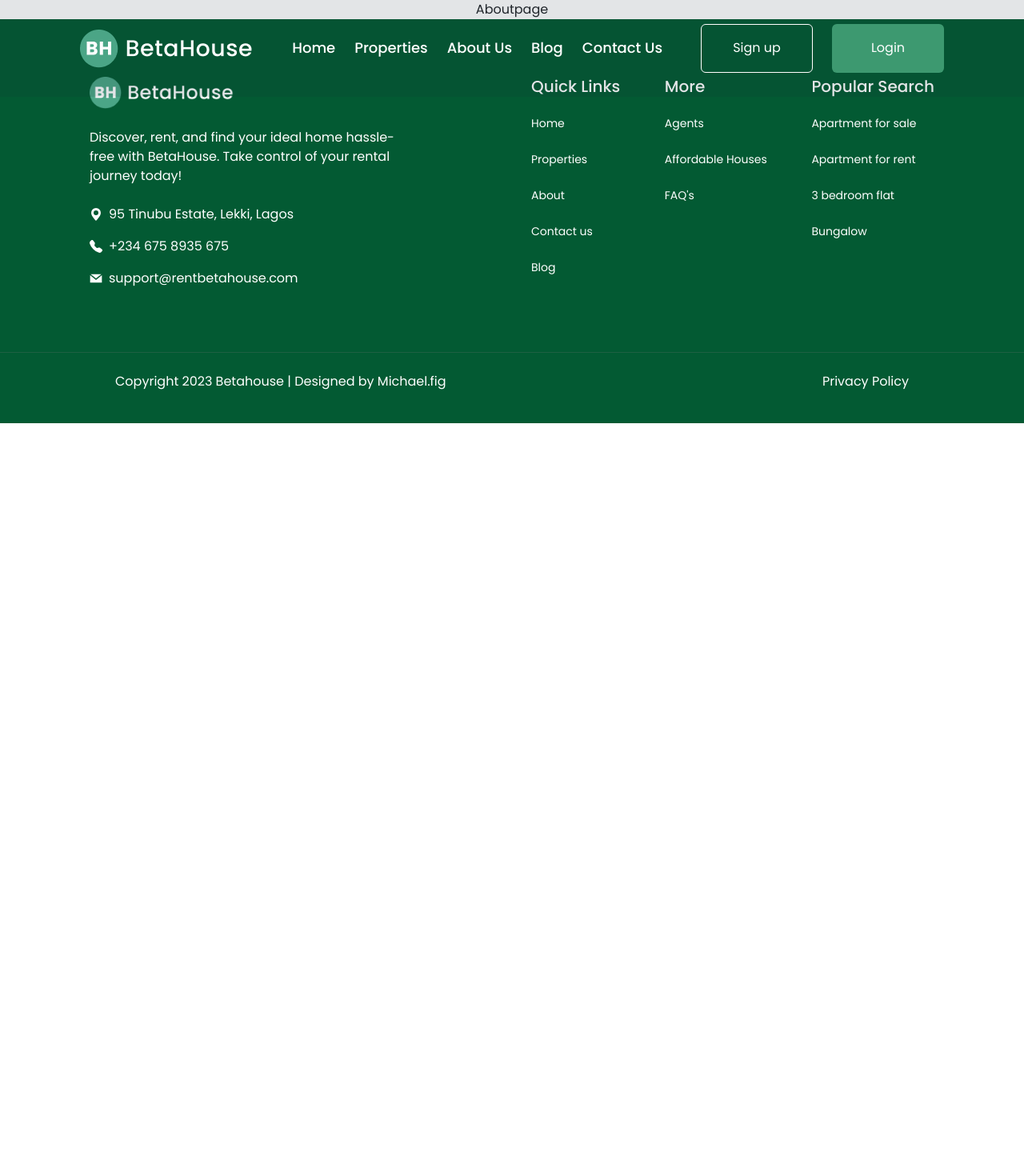
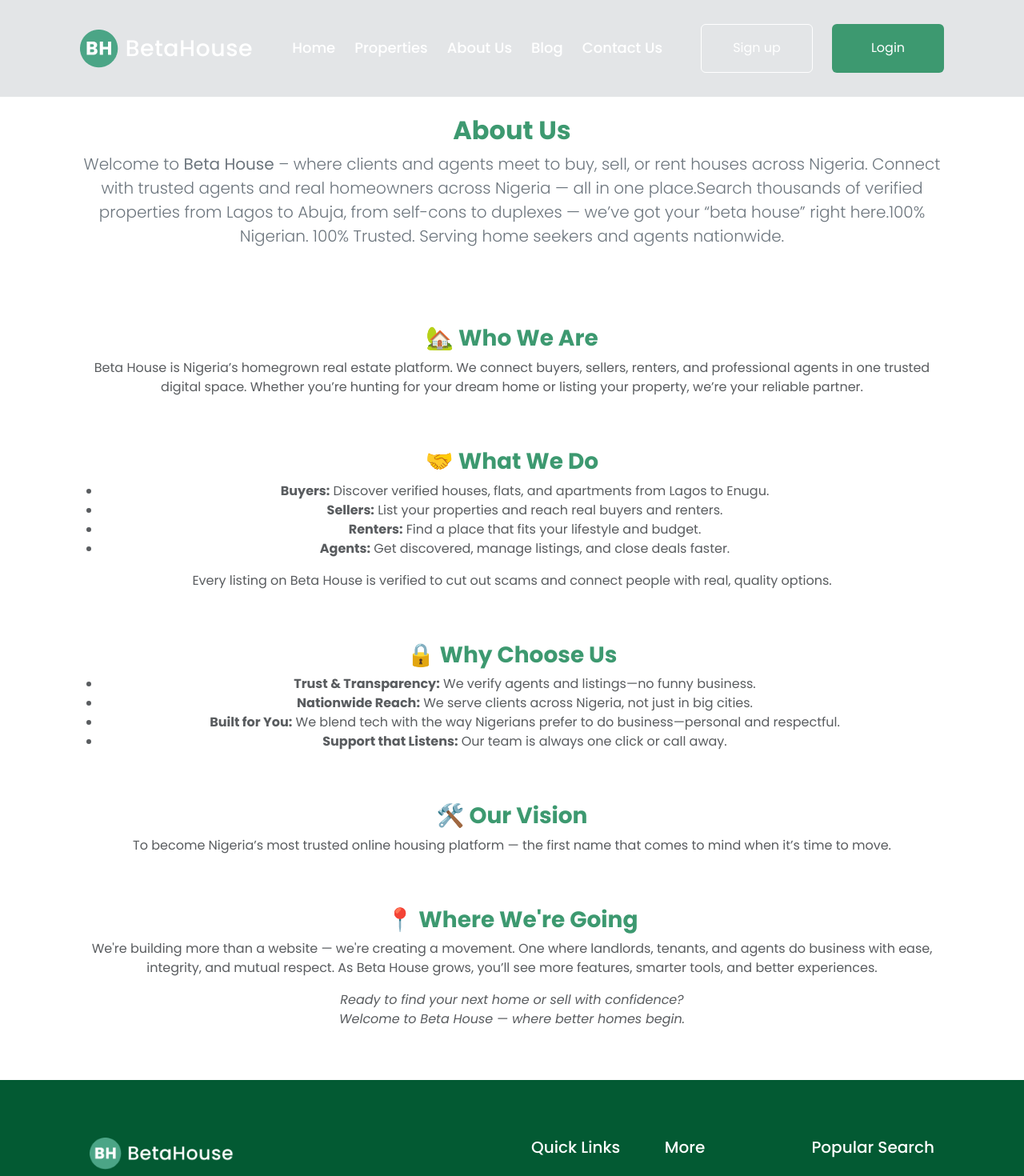
Before and after one commit to Ezekiel-web-dev-17/betahouse, a React (Vite) app in the folder client/: page /about in a window 1280 px wide. Shown: the top 1470 px of the page at 80% size. Before the commit the page ends 800 px from the top, so only its background shows below. Built offline with nearby package versions, Linux system fonts and the light colour scheme; no server answers.

Commit message:
Built About page and configured Header and Footer components.

```diff
--- a/client/src/components/footer/Footer.jsx
+++ b/client/src/components/footer/Footer.jsx
@@ -12,10 +12,16 @@ const Footer = () => {
         <div className="discover-con w-50 ms-3 d-flex flex-column g-4 text-white text-start mt-4">
           <img className="pb-4" src={logo} width="180px" alt="" />
 
-          <p className="discover mb-sm-4 me-sm-5  pe-sm-5">
+          <p className="discover mb-sm-4 me-sm-5 pe-sm-5">
             Discover, rent, and find your ideal home hassle-free with BetaHouse.
-            Take control of your rental journey today!
+            Take control of your rental journey today! Your Key to Better
+            Living. Beta Deals. Beta Agents. Beta House. No Wahala. Just Homes.
           </p>
+
+          <span className="mb-5">
+            {/* <strong className="fs-4">BetaHouse</strong> */}
+            <img src={logo} alt="" width="26%" /> — Na Your New House Be This.
+          </span>
 
           <div className="contact">
             <span className="d-flex align-items-center gap-2 location mb-3">
--- a/client/src/components/header/Header.jsx
+++ b/client/src/components/header/Header.jsx
@@ -5,9 +5,12 @@ import line from "../../utils/Line 7.svg";
 const Header = () => {
   return (
     <header className=" d-flex flex-column align-items-center justify-content-center gap-5">
-      <h1 className=" text-white mb-0">Browse Our Properties</h1>
+      <h1 className="display-5 fw-semibold text-white mb-0">
+        Find Your Next Home With Ease.
+      </h1>
       <p className="find-txt mb-0">
-        Find your perfect home among our curated properties. Start browsing now!
+        <strong>Buy and Rent Properties.</strong> Connect with trusted agents
+        and real homeowners across Nigeria — all in one place.
       </p>
       <section className="hero rounded-3 ps-sm-5 px-3 px-sm-0 m-3">
         <div>
--- a/client/src/context/AxiosContext.jsx
+++ b/client/src/context/AxiosContext.jsx
@@ -12,15 +12,15 @@ export function ApiProvider({ children }) {
     },
   });
 
-  // Automatically attach token from localStorage, if present
-  api.interceptors.request.use(
-    (config) => {
-      const token = localStorage.getItem("auth-token");
-      if (token) config.headers.Authorization = `Bearer ${token}`;
-      return config;
-    },
-    (error) => Promise.reject(error)
-  );
+  // // Automatically attach token from localStorage, if present
+  // api.interceptors.request.use(
+  //   (config) => {
+  //     const token = localStorage.getItem("auth-token");
+  //     if (token) config.headers.Authorization = `Bearer ${token}`;
+  //     return config;
+  //   },
+  //   (error) => Promise.reject(error)
+  // );
 
   return <ApiContext.Provider value={api}>{children}</ApiContext.Provider>;
 }
--- a/client/src/pages/about/Aboutpage.css
+++ b/client/src/pages/about/Aboutpage.css
@@ -0,0 +1,4 @@
+.about-us h2,
+.about-us h3 {
+  color: #3d9970;
+}
--- a/client/src/pages/about/Aboutpage.jsx
+++ b/client/src/pages/about/Aboutpage.jsx
@@ -1,8 +1,115 @@
 import React from "react";
+import "bootstrap/dist/css/bootstrap.min.css";
 import "./Aboutpage.css";
 
-const Aboutpage = () => {
-  return <div>Aboutpage</div>;
+const AboutUs = () => {
+  return (
+    <section className="about-us py-5 bg-white mt-sm-5 pt-sm-5">
+      <div className="container mt-5">
+        <div className="text-center mb-5">
+          <h2 className="fw-bold ">About Us</h2>
+          <p className="lead text-secondary">
+            Welcome to <strong>Beta House</strong> – where clients and agents
+            meet to buy, sell, or rent houses across Nigeria. Connect with
+            trusted agents and real homeowners across Nigeria — all in one
+            place.Search thousands of verified properties from Lagos to Abuja,
+            from self-cons to duplexes — we’ve got your “beta house” right
+            here.100% Nigerian. 100% Trusted. Serving home seekers and agents
+            nationwide.
+          </p>
+        </div>
+
+        <div className="row justify-content-center">
+          <div className=" d-sm-grid g-sm-5 row-cols-sm-10">
+            {/* Who We Are */}
+            <div className="mb-5">
+              <h3 className="fw-bold">🏡 Who We Are</h3>
+              <p className="text-muted">
+                Beta House is Nigeria’s homegrown real estate platform. We
+                connect buyers, sellers, renters, and professional agents in one
+                trusted digital space. Whether you’re hunting for your dream
+                home or listing your property, we’re your reliable partner.
+              </p>
+            </div>
+
+            {/* What We Do */}
+            <div className="mb-5">
+              <h3 className="fw-bold">🤝 What We Do</h3>
+              <ul className="text-muted">
+                <li>
+                  <strong>Buyers:</strong> Discover verified houses, flats, and
+                  apartments from Lagos to Enugu.
+                </li>
+                <li>
+                  <strong>Sellers:</strong> List your properties and reach real
+                  buyers and renters.
+                </li>
+                <li>
+                  <strong>Renters:</strong> Find a place that fits your
+                  lifestyle and budget.
+                </li>
+                <li>
+                  <strong>Agents:</strong> Get discovered, manage listings, and
+                  close deals faster.
+                </li>
+              </ul>
+              <p className="text-muted">
+                Every listing on Beta House is verified to cut out scams and
+                connect people with real, quality options.
+              </p>
+            </div>
+
+            {/* Why Choose Us */}
+            <div className="mb-5">
+              <h3 className="fw-bold">🔒 Why Choose Us</h3>
+              <ul className="text-muted">
+                <li>
+                  <strong>Trust & Transparency:</strong> We verify agents and
+                  listings—no funny business.
+                </li>
+                <li>
+                  <strong>Nationwide Reach:</strong> We serve clients across
+                  Nigeria, not just in big cities.
+                </li>
+                <li>
+                  <strong>Built for You:</strong> We blend tech with the way
+                  Nigerians prefer to do business—personal and respectful.
+                </li>
+                <li>
+                  <strong>Support that Listens:</strong> Our team is always one
+                  click or call away.
+                </li>
+              </ul>
+            </div>
+
+            {/* Our Vision */}
+            <div className="mb-5">
+              <h3 className="fw-bold">🛠️ Our Vision</h3>
+              <p className="text-muted">
+                To become Nigeria’s most trusted online housing platform — the
+                first name that comes to mind when it’s time to move.
+              </p>
+            </div>
+
+            {/* Where We're Going */}
+            <div>
+              <h3 className="fw-bold">📍 Where We're Going</h3>
+              <p className="text-muted">
+                We're building more than a website — we're creating a movement.
+                One where landlords, tenants, and agents do business with ease,
+                integrity, and mutual respect. As Beta House grows, you’ll see
+                more features, smarter tools, and better experiences.
+              </p>
+              <p className="text-muted fst-italic">
+                Ready to find your next home or sell with confidence? <br />
+                Welcome to Beta House — where better homes begin.
+              </p>
+            </div>
+          </div>
+        </div>
+      </div>
+    </section>
+  );
 };
 
-export default Aboutpage;
+export default AboutUs;
--- a/client/src/pages/log/Login.jsx
+++ b/client/src/pages/log/Login.jsx
@@ -18,8 +18,9 @@ const Login = () => {
     try {
       e.preventDefault();
       const res = await api.post("/sign-in", logInData);
-      const { token, user } = res.data;
+      const { user } = res.data;
       const { firstname, lastname } = user;
+      localStorage.clear;
       localStorage.setItem("firstName", firstname);
       localStorage.setItem("lastName", lastname);
     } catch (e) {
```
Also changed, not shown: client/src/pages/signup/SignUp.jsx (+36 -24 lines).
